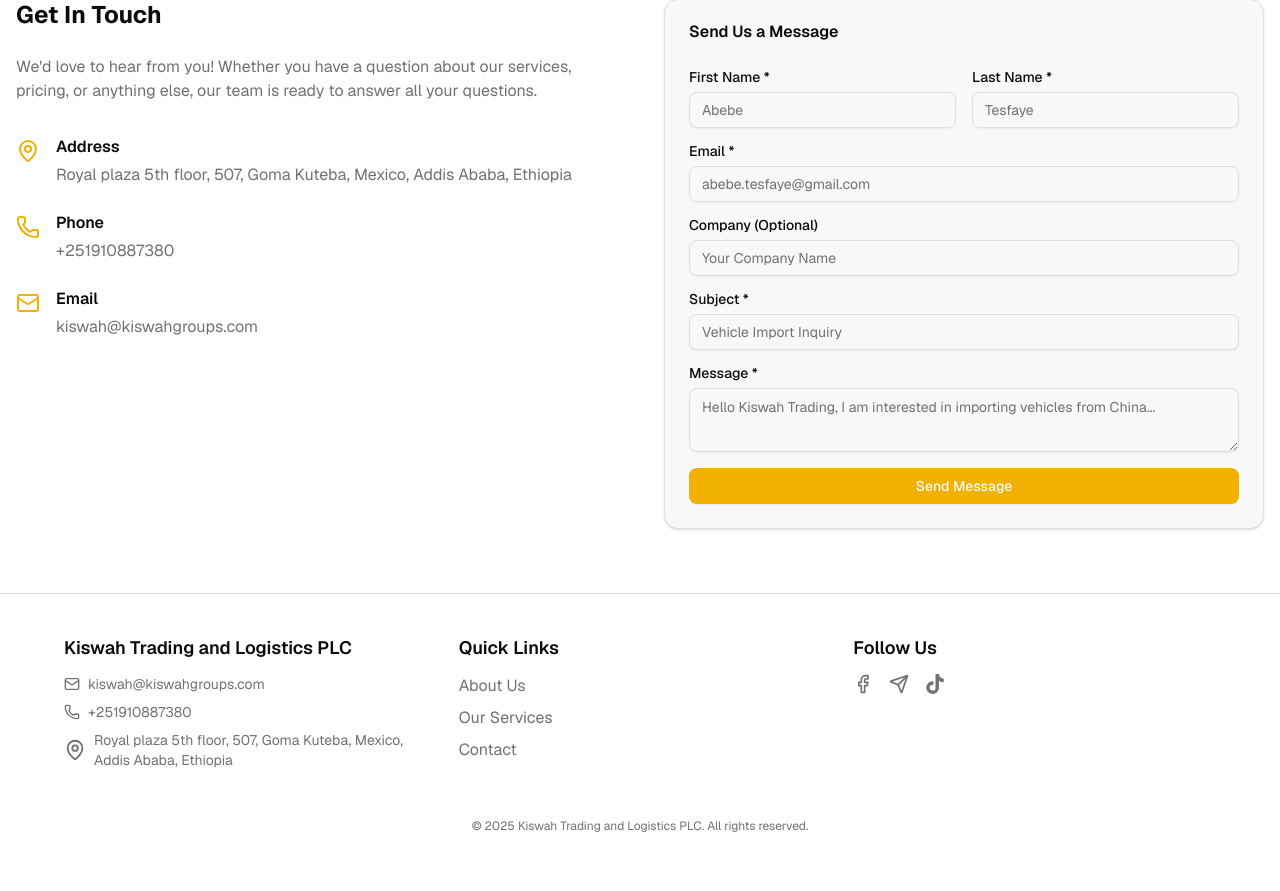
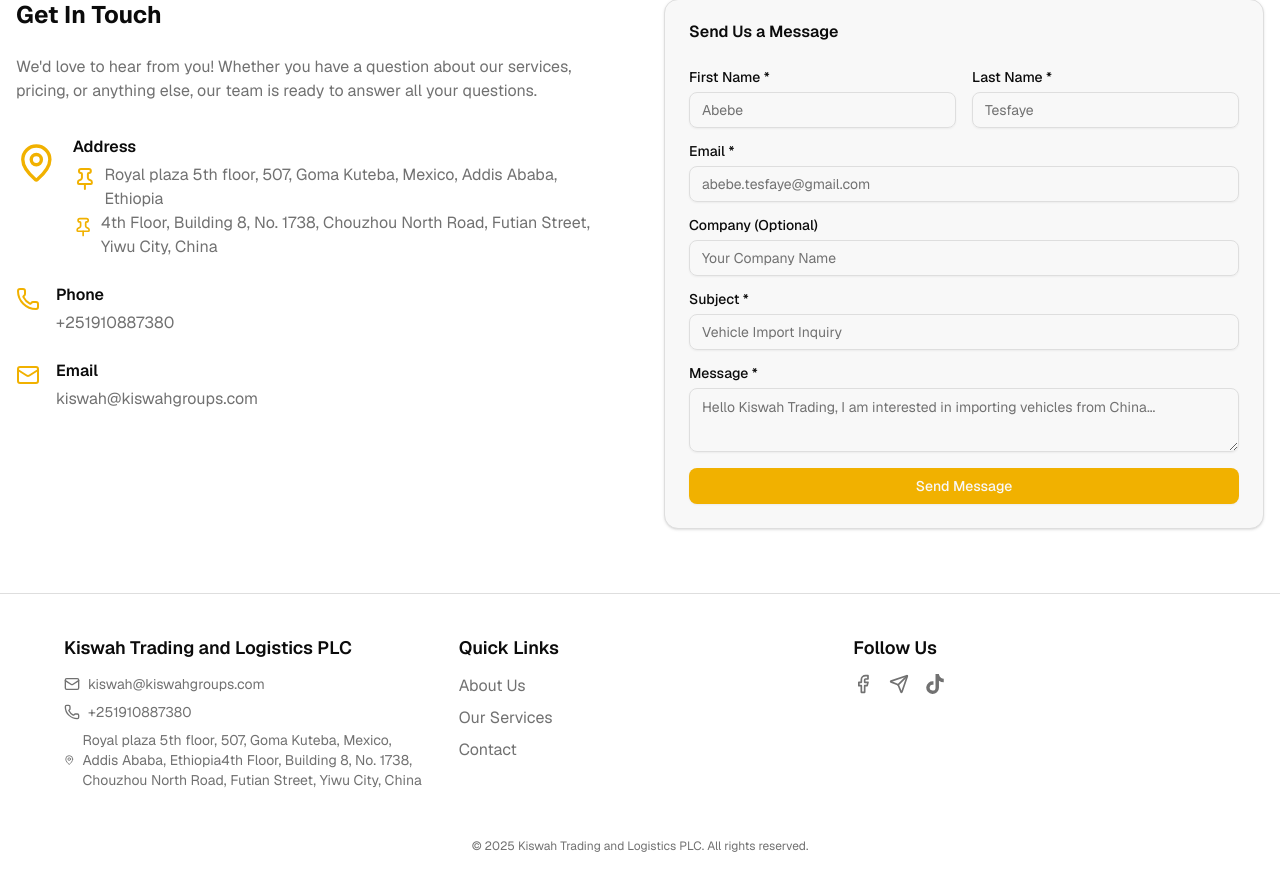
Before and after one commit to Amenti-K/kiswah, a Next.js app: page / in a window 1280 px wide. Shown: the part 2051-2942 px from the top of the page. Built offline with nearby package versions, Linux system fonts and the light colour scheme; no server answers.

Commit message:
implments address and position changes.

```diff
--- a/src/app/(public)/contact/page.tsx
+++ b/src/app/(public)/contact/page.tsx
@@ -1,5 +1,5 @@
 // "use client";
-import { Mail, Phone, MapPin } from "lucide-react";
+import { Mail, Phone, MapPin, Pin } from "lucide-react";
 import { useAppSelector } from "@/store/hooks";
 import { companyInfoDefault } from "@/lib/data";
 import { ContactCard } from "@/components/sections/contact/ContactCard";
@@ -62,11 +62,16 @@ const Contact = () => {
             </p>
             <div className="space-y-6">
               <div className="flex items-start space-x-4">
-                <MapPin className="w-6 h-6 text-primary mt-1" />
+                <MapPin className="w-12 h-12 text-primary mt-1" />
                 <div>
                   <h3 className="font-semibold mb-1">Address</h3>
                   <p className="text-muted-foreground">
-                    {companyInfoDefault?.address}
+                    {companyInfoDefault?.address.map((address, index) => (
+                      <div key={index} className="flex items-start space-x-2">
+                        <Pin className="w-6 h-6 text-primary mt-1" />
+                        <p>{address}</p>
+                      </div>
+                    ))}
                   </p>
                 </div>
               </div>
--- a/src/components/sections/automobiles/AutoHero.tsx
+++ b/src/components/sections/automobiles/AutoHero.tsx
@@ -24,11 +24,10 @@ export default function AutoHero() {
         <h1 className="text-4xl md:text-5xl font-bold mb-4 text-primary">
           Invest in your future!
         </h1>
-        <p className="text-2xl">
-          Instead of letting your money sit in the bank, consider importing even
-          one car with us.
+        <p className="text-3xl mb-6">
+          Don’t let your money sit idle, import a car with us today!
         </p>
-        <p className="text-3xl mb-6"> Start your business journey today! </p>
+        {/* <p className="text-3xl mb-6"> Start your business journey today! </p> */}
         <Link
           href="#categories"
           className="inline-block bg-primary text-white px-6 py-3 rounded-md font-medium hover:opacity-90 transition"
--- a/src/components/sections/home/ContactPreview.tsx
+++ b/src/components/sections/home/ContactPreview.tsx
@@ -1,6 +1,6 @@
 "use client";
 
-import { Mail, Phone, MapPin } from "lucide-react";
+import { Mail, Phone, MapPin, Pin } from "lucide-react";
 import { useAppSelector } from "@/store/hooks";
 import { companyInfoDefault } from "@/lib/data";
 import { ContactCard } from "../contact/ContactCard";
@@ -22,11 +22,16 @@ export const ContactPreview = () => {
           </p>
           <div className="space-y-6">
             <div className="flex items-start space-x-4">
-              <MapPin className="w-6 h-6 text-primary mt-1" />
+              <MapPin className="w-12 h-12 text-primary mt-1" />
               <div>
                 <h3 className="font-semibold mb-1">Address</h3>
                 <p className="text-muted-foreground">
-                  {companyInfoDefault?.address}
+                  {companyInfoDefault?.address.map((address, index) => (
+                    <div key={index} className="flex items-start space-x-2">
+                      <Pin className="w-6 h-6 text-primary mt-1" />
+                      <p>{address}</p>
+                    </div>
+                  ))}
                 </p>
               </div>
             </div>
--- a/src/data/about.ts
+++ b/src/data/about.ts
@@ -56,7 +56,7 @@ export const aboutData = {
       },
       {
         name: "Selehadin Seid",
-        role: "Sourcing Manager",
+        role: "China Operations Head",
         image:
           "https://res.cloudinary.com/dhgcbrxbw/image/upload/v1762592626/selhadin_cb6xtw.jpg",
       },
--- a/src/lib/data.ts
+++ b/src/lib/data.ts
@@ -31,8 +31,10 @@ export const companyInfoDefault = {
   employeeCount: 10,
   contactEmail: "kiswah@kiswahgroups.com",
   contactPhone: "+251910887380",
-  address:
+  address: [
     "Royal plaza 5th floor, 507, Goma Kuteba, Mexico, Addis Ababa, Ethiopia",
+    "4th Floor, Building 8, No. 1738, Chouzhou North Road, Futian Street, Yiwu City, China",
+  ],
 
   socialLinks: {
     facebook: "https://www.facebook.com/kiswah.trading",
```
Also changed, not shown: 1 other file (tests, documents, lock files or other folders).
